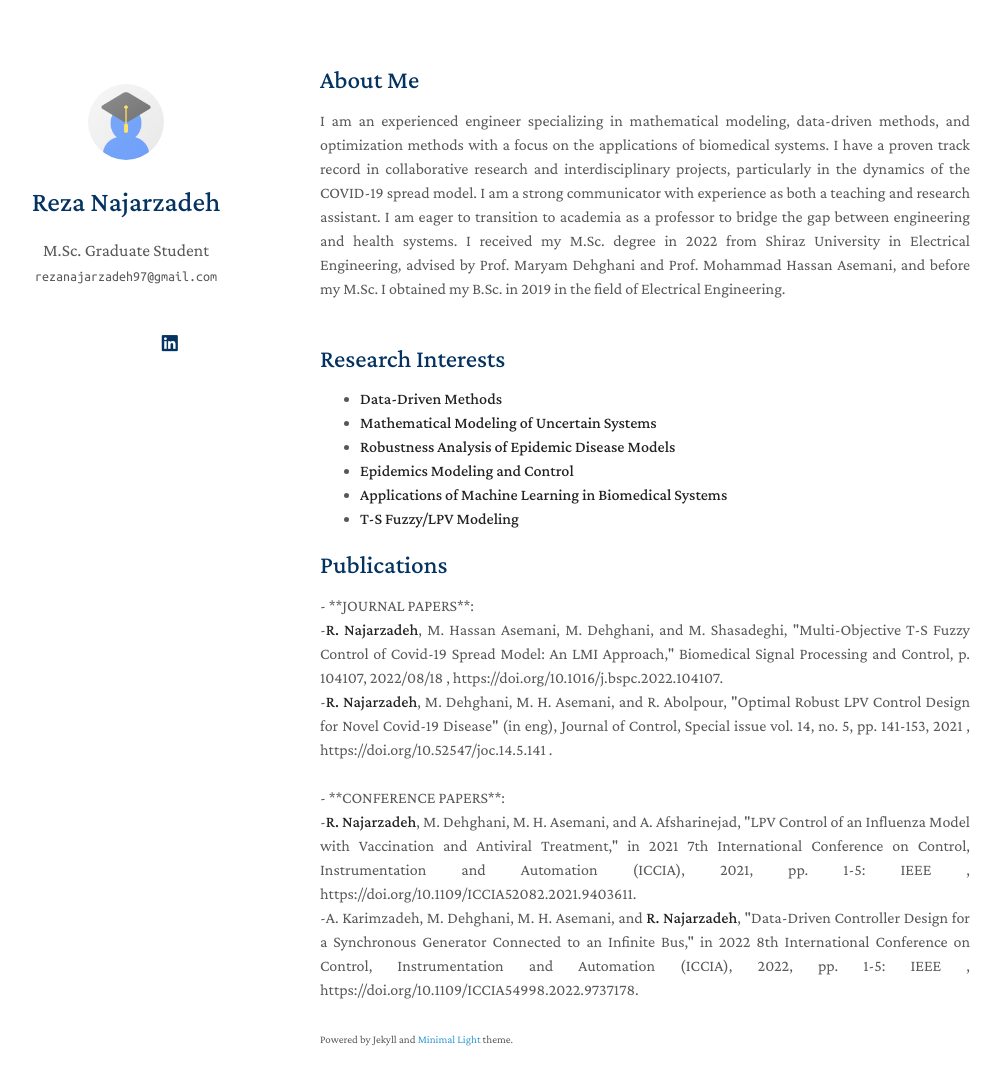
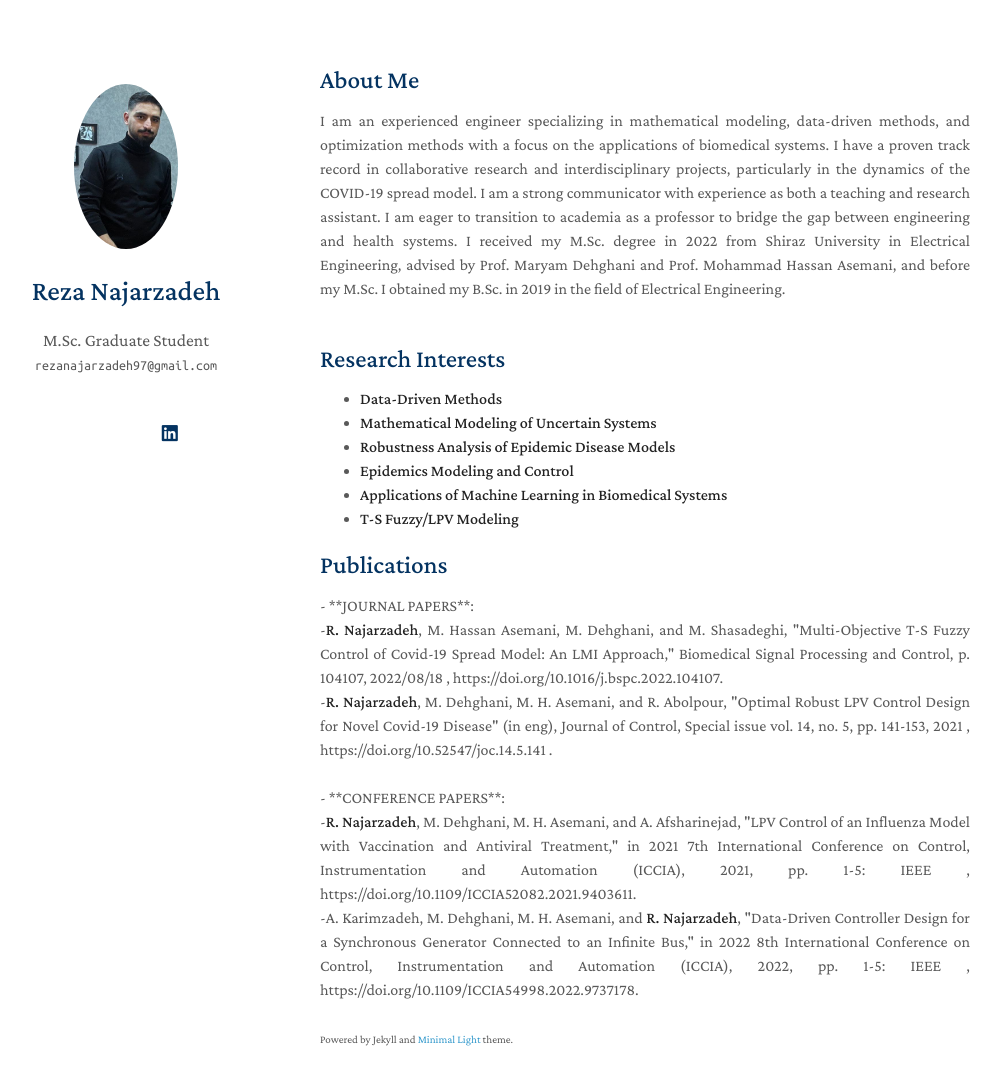
Before and after one commit to rezanajar/rezanajar.github.io, a Jekyll site: the page built from index.md, in a window 1280 px wide and 1120 px high. Shown: the top 1085 px of the window, without its empty margins (150-1151 px from the left). Built offline with Jekyll 4.4.1, drawn with Linux system fonts in a browser that asks for light colours; a style sheet for code colours, icons or effects is not loaded; our own code applies the rules of GitHub Pages for plain Markdown files.

Commit message:
Update _config.yml

```diff
--- a/_config.yml
+++ b/_config.yml
@@ -18,7 +18,7 @@ linkedin: https://www.linkedin.com/in/reza-najarzadeh-18a9141b3/
 
 # Images (e.g., your profile picture and your website's favicon)
 # "favicon" and "favicon_dark" are used for the light and dark modes, respectively.
-avatar: ./assets/img/avatar.png
+avatar: ./assets/img/me1.jpg
 favicon: ./assets/img/favicon.png
 favicon_dark: ./assets/img/favicon-dark.png
 
```
